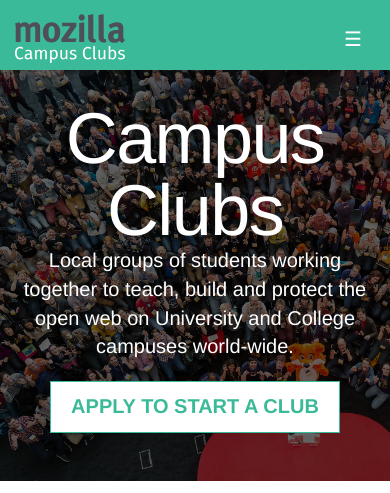
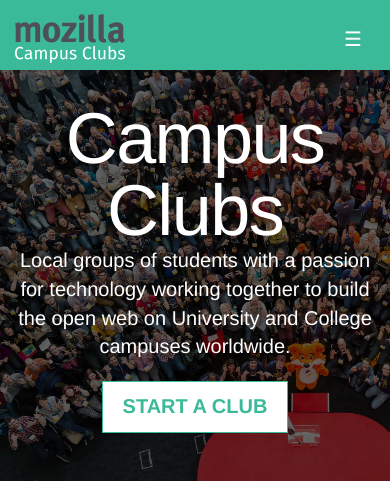
Before and after one commit to mozilla/mozilla-campus-clubs, a Jekyll site: the page built from index.html, in a window 390 px wide. Shown: the top 493 px of the page. Built offline with Jekyll 4.4.1, drawn with Linux system fonts in a browser that asks for light colours; some web fonts are replaced; some of the changed text lies outside the part shown; grey boxes are pictures that could not be loaded.

Commit message:
[Fixes #35] Update Homepage Template & Content

```diff
--- a/_includes/index.md
+++ b/_includes/index.md
@@ -1,35 +1,52 @@
-{: .float-left}
-![Mozilla Clubs](/static/img/clubs-home.png)
+<div class="container">
+  <div class="row">
+    <div class="col-md-4">
+      <img src="/static/img/vr.gif" alt="VR" class="img-responsive">
+    </div>
+    <div class="col-md-8">
+      <h2 id="kings-college-london">Build a VR Version of your Reality</h2>
+      <p>
+        Get your club together to build your own Virtual Reality experience with A-frame in less than one hour.
+      </p>
+      <p>
+        <a href="/activities">Find out how your Club can start building for open source VR</a>
+      </p>
+    </div>
+  </div>
+</div>
 
-
-## What is a Mozilla Campus Club?
-
-Mozilla’s mission is to ensure the Internet is a global public resource, open and accessible to all.
-A Mozilla University & College Club is a group of students who meet regularly to advance this mission by leading and participating in activities that teach, build, and protect the web in an inclusive, engaging way.
-
-{: .muted}
-Not based on a University or College Campus but want to start a club? [Check out the Mozilla Clubs page](https://learning.mozilla.org/clubs).
+<div class="home-about">
+  <div class="container">
+    <div class="row">
+      <div class="col-md-3">
+        <img src="/static/img/clubs-home.svg" alt="Mozilla Clubs" class="img-responsive">
+      </div>
+      <div class="col-md-9">
+        <h2 id="what-is-a-mozilla-campus-club">What is a Mozilla Campus Club?</h2>
+        <p>
+          Mozilla’s mission is to ensure the Internet is a global public resource, open and accessible to all. A Mozilla University &amp; College Club is a group of students who meet regularly to advance this mission by leading and participating in activities that teach, build, and protect the web in an inclusive, engaging way.
+        </p>
+        <p class="about muted">Not based on a University or College Campus but want to start a club? <a href="https://learning.mozilla.org/clubs">Check out the Mozilla Clubs page</a>.</p>
+      </div>
+    </div>
+  </div>
+</div>
 
 {: .clear .hidden-sm-down}
 &nbsp;
 
-{:action1: .col-md-4 .action}
-<span>Teach The Web</span>
-In order to use and build the web as a global public resource people must have the skills to read, write, and participate online. Help create a world of informed digital citizens with a club that promotes web literacy on your campus and in your community.
-<br><a class="btn btn-primary btn-sm" href="/activities/" role="button">Learn more</a>
-{: action1}
-
-{:action2: .col-md-4 .action}
-<span>Build The Web</span>
-The web needs skilled communities of makers and innovators building and supporting technologies that keep it open and accessible to all. Bring together the technical community on your campus to build a more open web for everyone.
-<br><a class="btn btn-primary btn-sm" href="/activities/" role="button">Learn more</a>
-{: action2}
-
-{:action3: .col-md-4 .action}
-<span>Protect The Web</span>
-In order for the web to stay open and accessible to all people need to feel safe online and know how to fight for and defend against the biggest challenges and opportunities that face the internet today. Rally your campus behind the issues that matter most.
-<br><a class="btn btn-primary btn-sm" href="/activities/" role="button">Learn more</a>
-{: action3}
+<div class="container">
+  <div class="action">
+    <h2>How Can I Get Involved?</h2>
+    <p>To get involved, simply apply to be a part of your existing Campus Club or start a new Club at your school!</p>
+    <p>
+      <a href="/connect/">Check to see if your school has a Campus Club.</a>
+    </p>
+    <p>
+      <a class="btn btn-primary btn-lg" href="https://docs.google.com/forms/d/e/1FAIpQLSfBlMnvOVn6xUMrvBgYWJaEg4npDLUFkhbusLorfZ4BqSJgJQ/viewform" role="button">Start a Club</a>
+    </p>
+  </div>
+</div>
 
 {: .clear }
 &nbsp;
--- a/_includes/jumbotron.html
+++ b/_includes/jumbotron.html
@@ -1,10 +1,10 @@
 <div class="jumbotron">
   <h1 class="display-3">Campus Clubs</h1>
   <p class="lead">
-    Local groups of students working together to teach, build and protect the open
-    web on University and College campuses world-wide.
+    Local groups of students with a passion for technology working together to build the open web
+    on University and College campuses worldwide.
   </p>
   <p class="lead">
-    <a class="btn btn-primary btn-lg" href="https://docs.google.com/forms/d/e/1FAIpQLSfBlMnvOVn6xUMrvBgYWJaEg4npDLUFkhbusLorfZ4BqSJgJQ/viewform" role="button">Apply to Start a Club</a>
+    <a class="btn btn-primary btn-lg" href="https://docs.google.com/forms/d/e/1FAIpQLSfBlMnvOVn6xUMrvBgYWJaEg4npDLUFkhbusLorfZ4BqSJgJQ/viewform" role="button">Start a Club</a>
   </p>
 </div>
--- a/_layouts/index.html
+++ b/_layouts/index.html
@@ -12,10 +12,8 @@
     {% include jumbotron.html %}
 
     <div class="page-content">
-      <div class="container">
-        <div class="home">
-          {{ content }}
-        </div>
+      <div class="home">
+        {{ content }}
       </div>
     </div>
 
--- a/static/css/app.css
+++ b/static/css/app.css
@@ -189,6 +189,16 @@ ul > li {
 
 b > a:link {
     font-weight: bold;
+}
+
+.home-about {
+    background-color: #f1f1f1;
+    padding: 30px 0;
+    margin-top: 50px;
+}
+
+.home-about img {
+    margin-top: 20px;
 }
 
 .action {
```
Also changed, not shown: static/img/clubs-home.png (deleted), static/img/clubs-home.svg (added), 1 other file.
